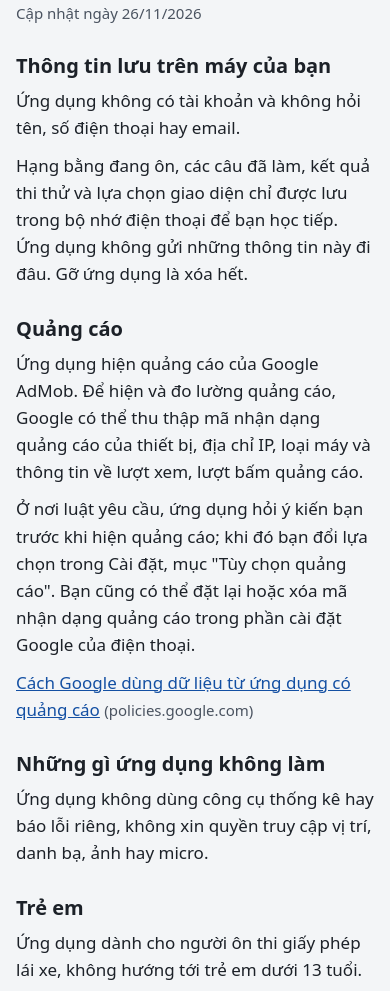
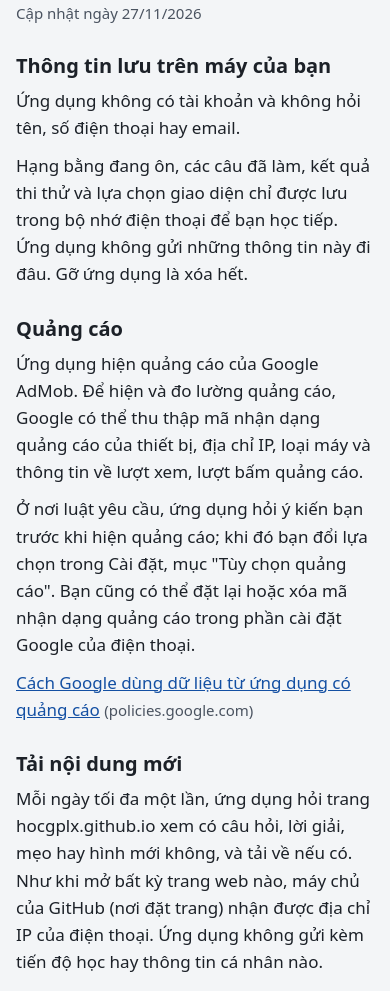
Before and after one commit to hocgplx/hocgplx.github.io, a plain HTML site: page privacy/index.html in a window 390 px wide. Shown: the part 109-1100 px from the top of the page. Drawn offline with Linux system fonts and the light colour scheme.

Commit message:
docs(privacy): say that the app downloads new content from this site
Adds the section "Tải nội dung mới", approved by the owner on 27/11/2026:
at most once a day the app asks hocgplx.github.io for new questions,
explanations, tips or pictures; GitHub sees the phone's IP address, and
the app sends nothing else. The terms keep their 26/11/2026 date.

Co-Authored-By: Claude Opus 5.5 <noreply@anthropic.com>

```diff
--- a/privacy/index.html
+++ b/privacy/index.html
@@ -28,7 +28,7 @@ footer { color: var(--ink2); font-size: 15px; padding-top: 24px; padding-bottom:
 <header><a href="../">Ôn thi GPLX</a></header>
 <main>
 <h1>Chính sách bảo mật</h1>
-<p class="updated">Cập nhật ngày 26/11/2026</p>
+<p class="updated">Cập nhật ngày 27/11/2026</p>
 <section>
 <h2>Thông tin lưu trên máy của bạn</h2>
 <p>Ứng dụng không có tài khoản và không hỏi tên, số điện thoại hay email.</p>
@@ -39,6 +39,10 @@ footer { color: var(--ink2); font-size: 15px; padding-top: 24px; padding-bottom:
 <p>Ứng dụng hiện quảng cáo của Google AdMob. Để hiện và đo lường quảng cáo, Google có thể thu thập mã nhận dạng quảng cáo của thiết bị, địa chỉ IP, loại máy và thông tin về lượt xem, lượt bấm quảng cáo.</p>
 <p>Ở nơi luật yêu cầu, ứng dụng hỏi ý kiến bạn trước khi hiện quảng cáo; khi đó bạn đổi lựa chọn trong Cài đặt, mục &quot;Tùy chọn quảng cáo&quot;. Bạn cũng có thể đặt lại hoặc xóa mã nhận dạng quảng cáo trong phần cài đặt Google của điện thoại.</p>
 <p><a href="https://policies.google.com/technologies/partner-sites">Cách Google dùng dữ liệu từ ứng dụng có quảng cáo</a> <span class="detail">(policies.google.com)</span></p>
+</section>
+<section>
+<h2>Tải nội dung mới</h2>
+<p>Mỗi ngày tối đa một lần, ứng dụng hỏi trang hocgplx.github.io xem có câu hỏi, lời giải, mẹo hay hình mới không, và tải về nếu có. Như khi mở bất kỳ trang web nào, máy chủ của GitHub (nơi đặt trang) nhận được địa chỉ IP của điện thoại. Ứng dụng không gửi kèm tiến độ học hay thông tin cá nhân nào.</p>
 </section>
 <section>
 <h2>Những gì ứng dụng không làm</h2>
```
